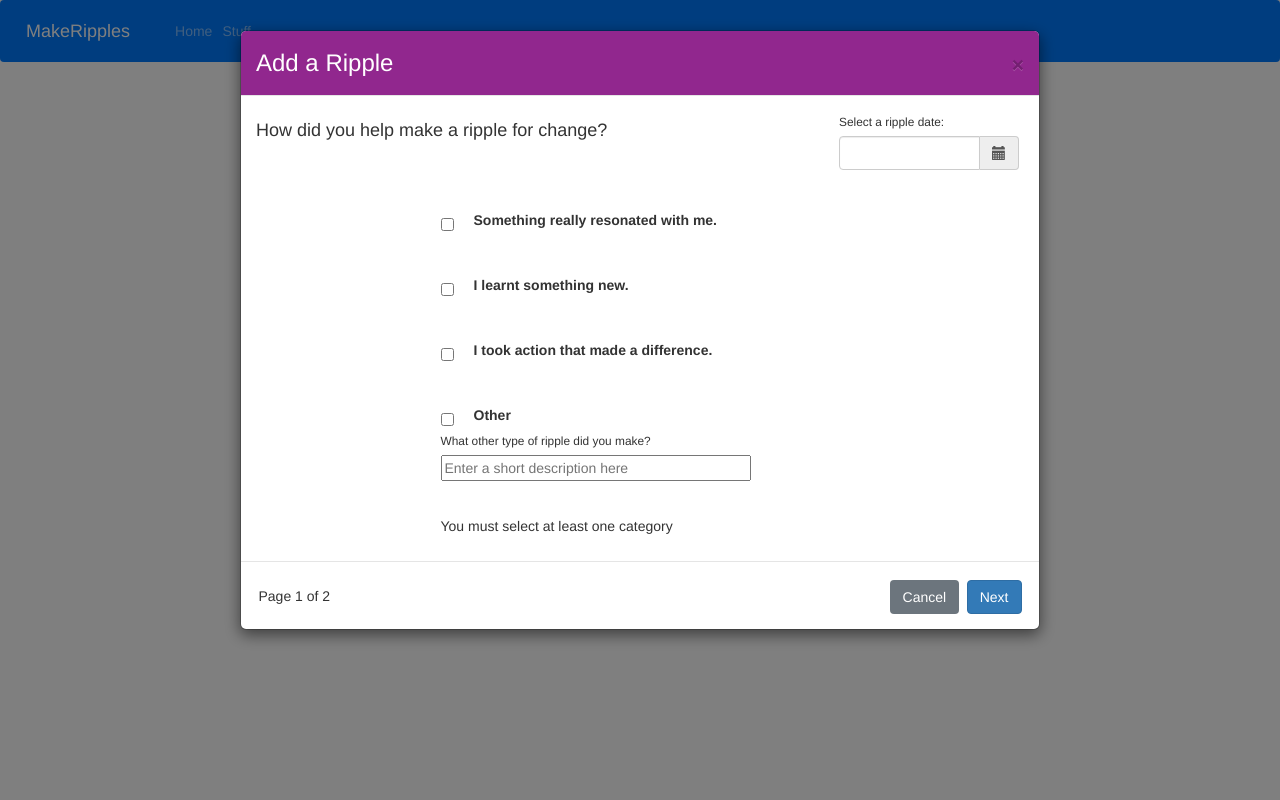
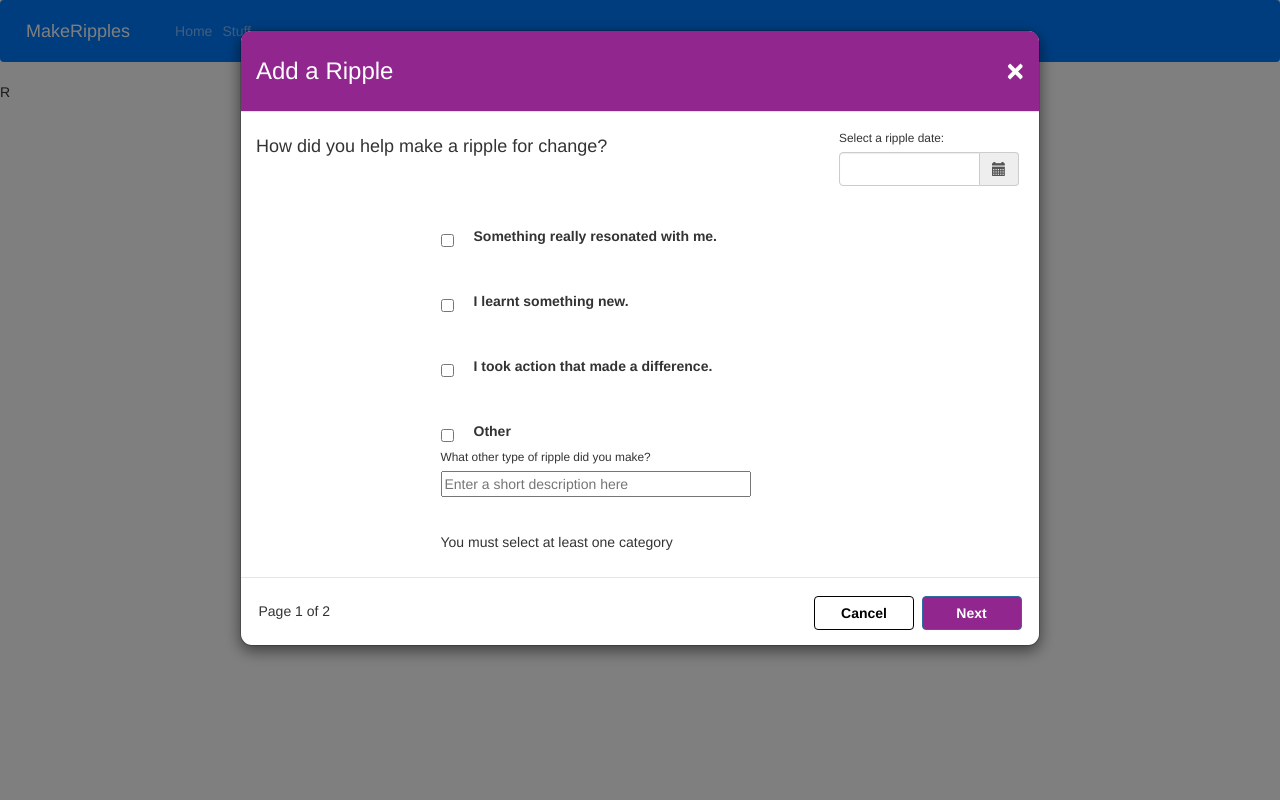
Before and after one commit to oosacker/MakeRipples, a Flask app: page /form2 in a window 1280 px wide. Run offline with Flask 2, Linux system fonts and the light colour scheme; some libraries are stand-ins or nearby versions.

Commit message:
fix the title bar and buttons

```diff
--- a/templates/form2.html
+++ b/templates/form2.html
@@ -20,8 +20,8 @@
             <div class="modal-content">
 
                 <div class="modal-header">
-                    <h3 class="modal-title">Add a Ripple</h3>
-                    <button type="button" class="close" data-dismiss="modal" aria-label="Close">
+                    <h3 class="modal-title my-auto">Add a Ripple</h3>
+                    <button type="button" class="close my-auto" data-dismiss="modal" aria-label="Close">
                         <span aria-hidden="true">&times;</span>
                     </button>
                 </div>
@@ -125,8 +125,8 @@
             <div class="modal-content">
 
                 <div class="modal-header">
-                    <h3 class="modal-title">Add a Ripple</h3>
-                    <button type="button" class="close" data-dismiss="modal" aria-label="Close">
+                    <h3 class="modal-title my-auto">Add a Ripple</h3>
+                    <button type="button" class="close my-auto" data-dismiss="modal" aria-label="Close">
                         <span aria-hidden="true">&times;</span>
                     </button>
                 </div>
@@ -185,8 +185,8 @@
             <div class="modal-content">
 
                 <div class="modal-header">
-                    <h3 class="modal-title">Add a Ripple</h3>
-                    <button type="button" class="close" data-dismiss="modal" aria-label="Close">
+                    <h3 class="modal-title my-auto">Add a Ripple</h3>
+                    <button type="button" class="close my-auto" data-dismiss="modal" aria-label="Close">
                         <span aria-hidden="true">&times;</span>
                     </button>
                 </div>
@@ -265,8 +265,8 @@
             <div class="modal-content">
 
                 <div class="modal-header">
-                    <h3 class="modal-title">Add a Ripple</h3>
-                    <button type="button" class="close" data-dismiss="modal" aria-label="Close">
+                    <h3 class="modal-title my-auto">Add a Ripple</h3>
+                    <button type="button" class="close my-auto" data-dismiss="modal" aria-label="Close">
                         <span aria-hidden="true">&times;</span>
                     </button>
                 </div>
@@ -338,14 +338,14 @@
 
 
 
-
+R
        <div class="modal fade" tabindex="-1" role="dialog" id="other_form">
         <div class="modal-dialog modal-lg" role="document">
             <div class="modal-content">
 
                 <div class="modal-header">
-                    <h3 class="modal-title">Add a Ripple</h3>
-                    <button type="button" class="close" data-dismiss="modal" aria-label="Close">
+                    <h3 class="modal-title my-auto">Add a Ripple</h3>
+                    <button type="button" class="close my-auto" data-dismiss="modal" aria-label="Close">
                         <span aria-hidden="true">&times;</span>
                     </button>
                 </div>
@@ -448,23 +448,51 @@
     </script>
 
     <style>
+        {# set the background color of title and roudned corners #}
         .modal-header{
             background-color: #91278e;
-
-            -webkit-border-top-left-radius: 5px;
-            -webkit-border-top-right-radius: 5px;
-            -moz-border-radius-topleft: 5px;
-            -moz-border-radius-topright: 5px;
-             border-top-left-radius: 5px;
-             border-top-right-radius: 5px;
+            -webkit-border-top-left-radius: 10px;
+            -webkit-border-top-right-radius: 10px;
+            -moz-border-radius-topleft: 10px;
+            -moz-border-radius-topright: 10px;
+             border-top-left-radius: 10px;
+             border-top-right-radius: 10px;
         }
 
+        {# needs to be larger than header or get white space!!!!! #}
+        .modal-content{
+            border-radius: 12px 12px !important;
+        }
 
+        {# font color of modal title text #}
         .modal-title{
             color: white;
         }
 
+        {# close button of modal -- make it white and bigger #}
+        .modal-header .close {
+            color: #fff;
+            opacity: 1;
+            font-size: 30px;
+            margin-top: 0;
+        }
 
+        .modal-footer .btn-secondary{
+            background-color: white;
+            color: black;
+            border: 1px solid black;
+            width: 100px;
+            font-weight: bold;
+        }
+
+        .modal-footer .btn-primary{
+            background-color: #91278e;
+            color: white;
+            width: 100px;
+            font-weight: bold;
+        }
+
+        {# datepicker stuff #}
         label{
             margin-left: 20px;
         }
```
